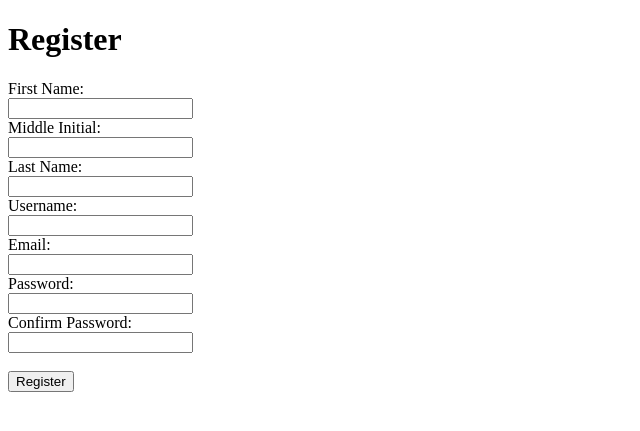
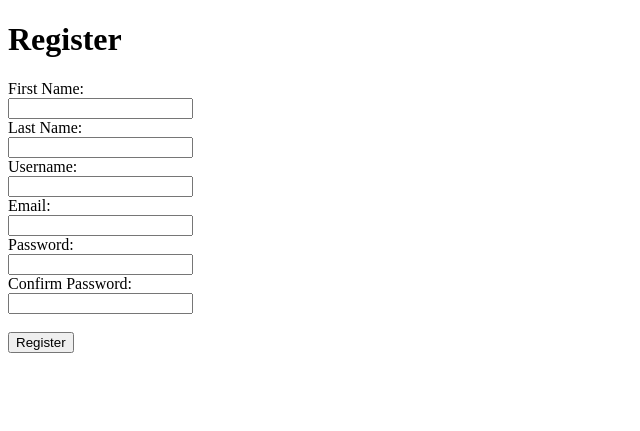
Before and after one commit to MJsica27/WAS, a Django app: page /was/register/ in a window 1280 px wide. Shown: the top 431 px of the page, without its empty margins (0-640 px from the left). Run offline with Django 5.2, Linux system fonts and the light colour scheme.

Commit message:
remove middle initial

```diff
--- a/iMan2Project/was/templates/profile.html
+++ b/iMan2Project/was/templates/profile.html
@@ -25,7 +25,7 @@
             <br>
             <h2 style="margin-bottom: 10px">Personal Details:</h2>
             <p style="margin-bottom: 5px"><strong>First Name:</strong> {{ user.first_name }}</p>
-            <p style="margin-bottom: 5px"><strong>Middle Initial:</strong> {{ user.middle_initial }}</p>
+            <!-- <p style="margin-bottom: 5px"><strong>Middle Initial:</strong> {{ user.middle_initial }}</p> -->
             <p style="margin-bottom: 5px"><strong>Last Name:</strong> {{ user.last_name }}</p>
 
             <br>
--- a/iMan2Project/was/templates/register.html
+++ b/iMan2Project/was/templates/register.html
@@ -18,8 +18,8 @@
 
         <label for="first_name">First Name:</label><br>
         <input type="text" id="first_name" name="first_name"><br>
-        <label for="middle_initial">Middle Initial:</label><br>
-        <input type="text" id="middle_initial" name="middle_initial"><br>
+        <!-- <label for="middle_initial">Middle Initial:</label><br> -->
+        <!-- <input type="text" id="middle_initial" name="middle_initial"><br> -->
         <label for="last_name">Last Name:</label><br>
         <input type="text" id="last_name" name="last_name"><br>
         <label for="username">Username:</label><br>
```
